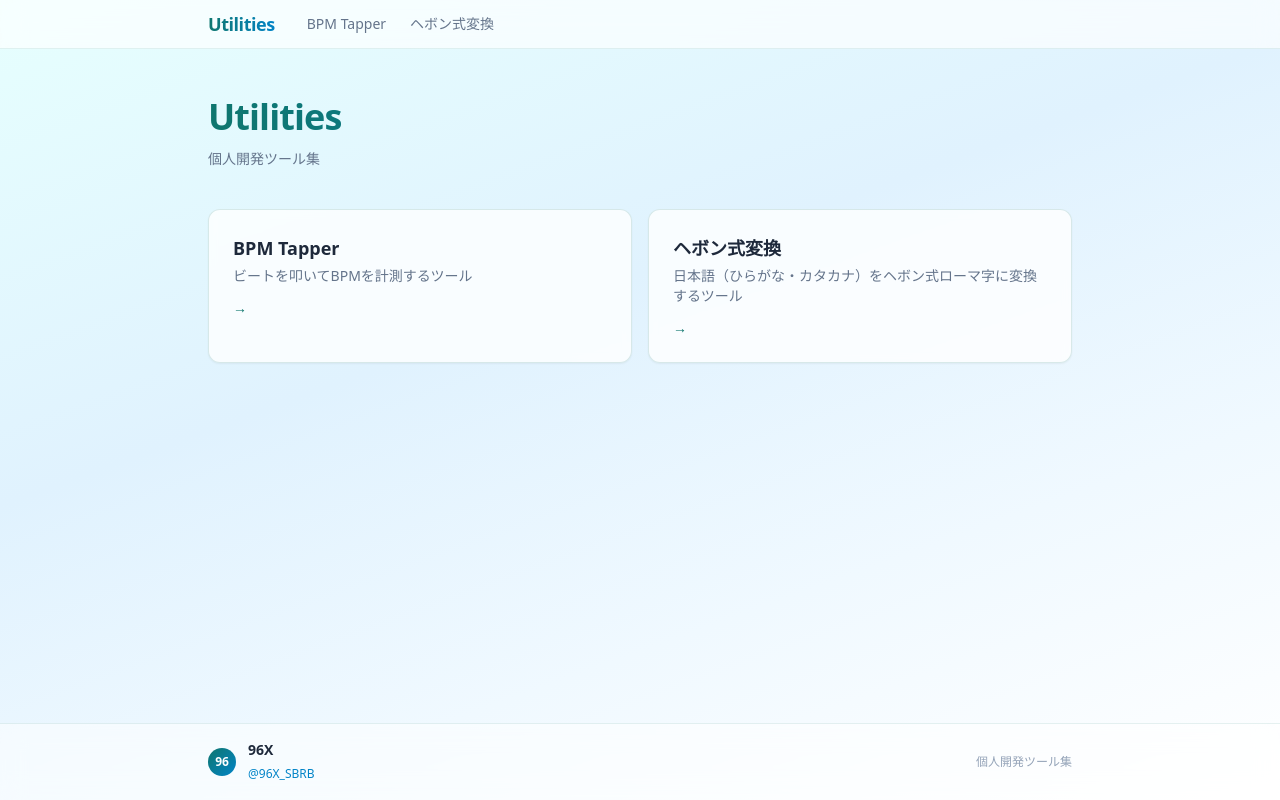
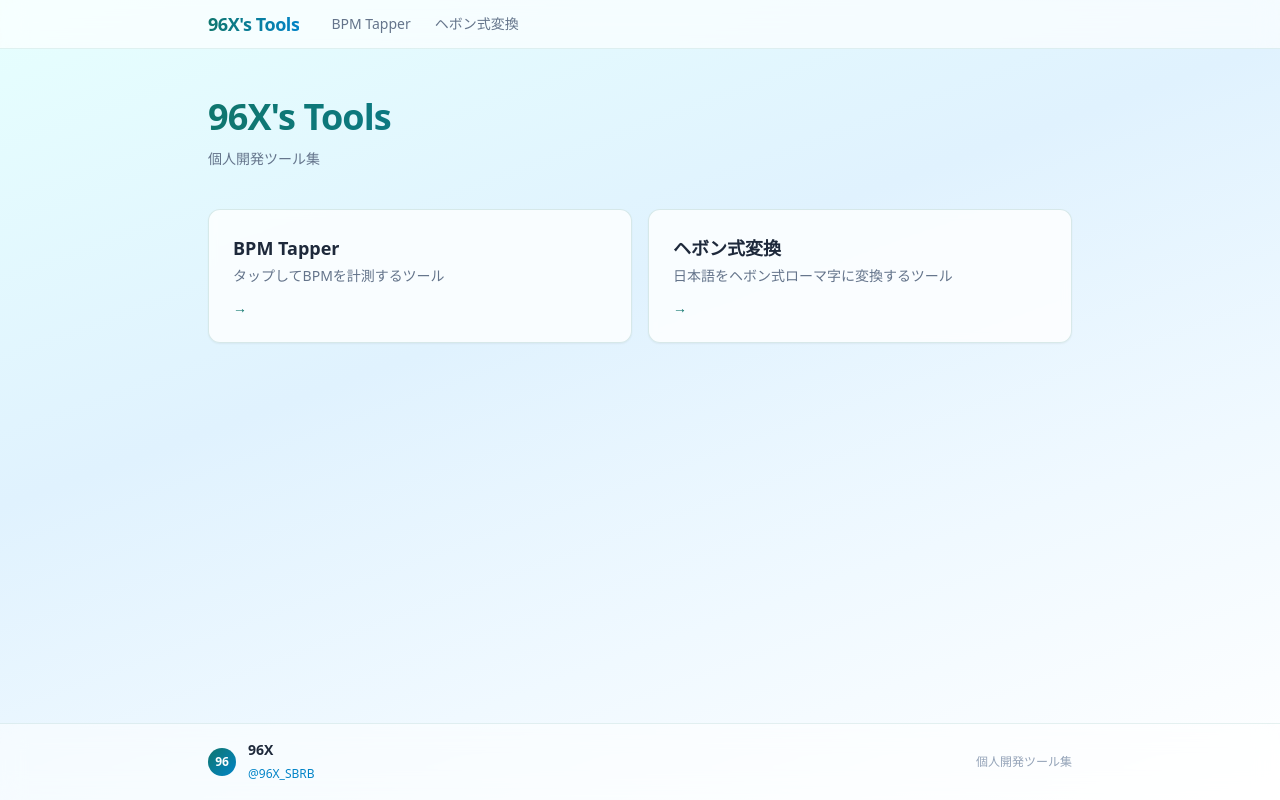
Before and after one commit to kuroto-96X/Utilities-Svelte, a SvelteKit app: page / in a window 1280 px wide. Built offline with nearby package versions, Linux system fonts and the light colour scheme.

Commit message:
fix: サイトタイトル変更

```diff
--- a/src/routes/+layout.svelte
+++ b/src/routes/+layout.svelte
@@ -17,7 +17,7 @@
         href="/"
         class="font-extrabold text-lg tracking-tight mr-2 bg-gradient-to-r from-teal-700 to-sky-600 bg-clip-text text-transparent"
       >
-        Utilities
+        96X's Tools
       </a>
       <a
         href="/bpm-tapper"
--- a/src/routes/+page.svelte
+++ b/src/routes/+page.svelte
@@ -1,10 +1,10 @@
 <svelte:head>
-  <title>Utilities</title>
+  <title>96X's Tools</title>
 </svelte:head>
 
 <div class="max-w-4xl mx-auto px-4 py-12">
   <h1 class="text-4xl font-extrabold tracking-tight bg-gradient-to-r from-teal-700 to-sky-600 bg-clip-text text-transparent mb-3">
-    Utilities
+    96X's Tools
   </h1>
   <p class="text-sm text-slate-500 mb-10">個人開発ツール集</p>
 
@@ -14,7 +14,7 @@
       class="block p-6 bg-white/80 backdrop-blur-sm border border-teal-700/15 rounded-xl shadow-sm hover:border-teal-700/35 hover:shadow-md hover:-translate-y-0.5 transition-all duration-200"
     >
       <h2 class="text-lg font-bold text-slate-800 mb-1">BPM Tapper</h2>
-      <p class="text-sm text-slate-500">ビートを叩いてBPMを計測するツール</p>
+      <p class="text-sm text-slate-500">タップしてBPMを計測するツール</p>
       <p class="text-teal-700 mt-3 text-sm" aria-hidden="true">→</p>
     </a>
 
@@ -23,7 +23,7 @@
       class="block p-6 bg-white/80 backdrop-blur-sm border border-teal-700/15 rounded-xl shadow-sm hover:border-teal-700/35 hover:shadow-md hover:-translate-y-0.5 transition-all duration-200"
     >
       <h2 class="text-lg font-bold text-slate-800 mb-1">ヘボン式変換</h2>
-      <p class="text-sm text-slate-500">日本語（ひらがな・カタカナ）をヘボン式ローマ字に変換するツール</p>
+      <p class="text-sm text-slate-500">日本語をヘボン式ローマ字に変換するツール</p>
       <p class="text-teal-700 mt-3 text-sm" aria-hidden="true">→</p>
     </a>
   </div>
```
